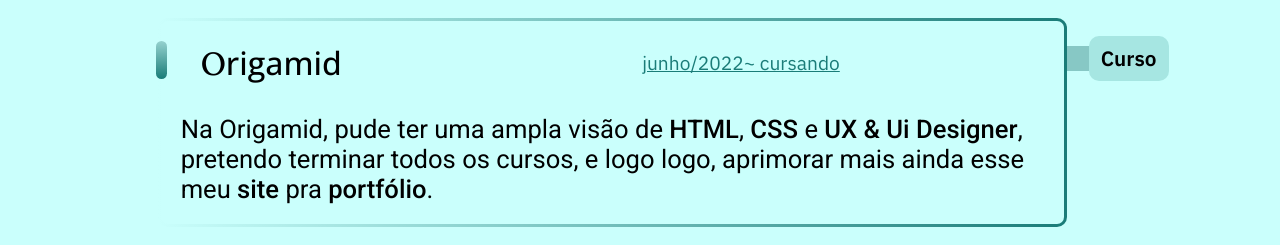
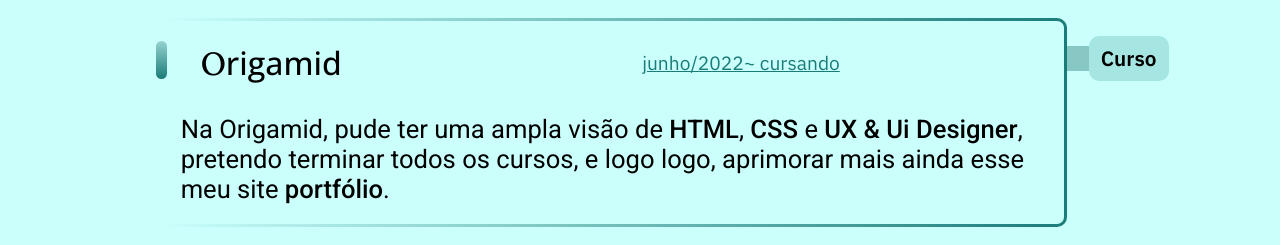
Before and after one commit to luciofx/luciofx.github.io, a plain HTML site: page index.html in a window 1280 px wide. Shown: the part 2778-3023 px from the top of the page. Drawn offline with nearby package versions, Linux system fonts and the light colour scheme.

Commit message:
alteração na escrita
//

```diff
--- a/index.html
+++ b/index.html
@@ -152,7 +152,7 @@
             <h4 class="detalhe-h4 Lora">Origamid</h4>
             <span>junho/2022~ cursando</span>
           </div>
-          <p class="p-for">Na Origamid, pude ter uma ampla visão de <strong>HTML</strong>, <strong>CSS</strong> e <strong>UX & Ui Designer</strong>, pretendo terminar todos os cursos, e logo logo, aprimorar mais ainda esse meu <strong>site</strong> pra <strong>portfólio</strong>.</p>
+          <p class="p-for">Na Origamid, pude ter uma ampla visão de <strong>HTML</strong>, <strong>CSS</strong> e <strong>UX & Ui Designer</strong>, pretendo terminar todos os cursos, e logo logo, aprimorar mais ainda esse meu site <strong>portfólio</strong>.</p>
         </li>
 
         <li class="item-for curso" data-aos="fade-up">
```
